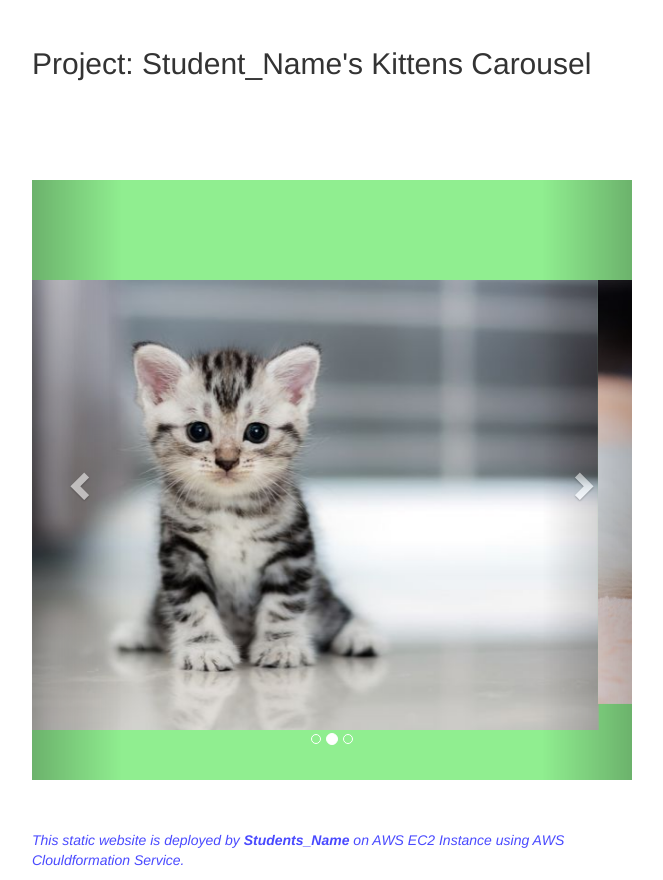
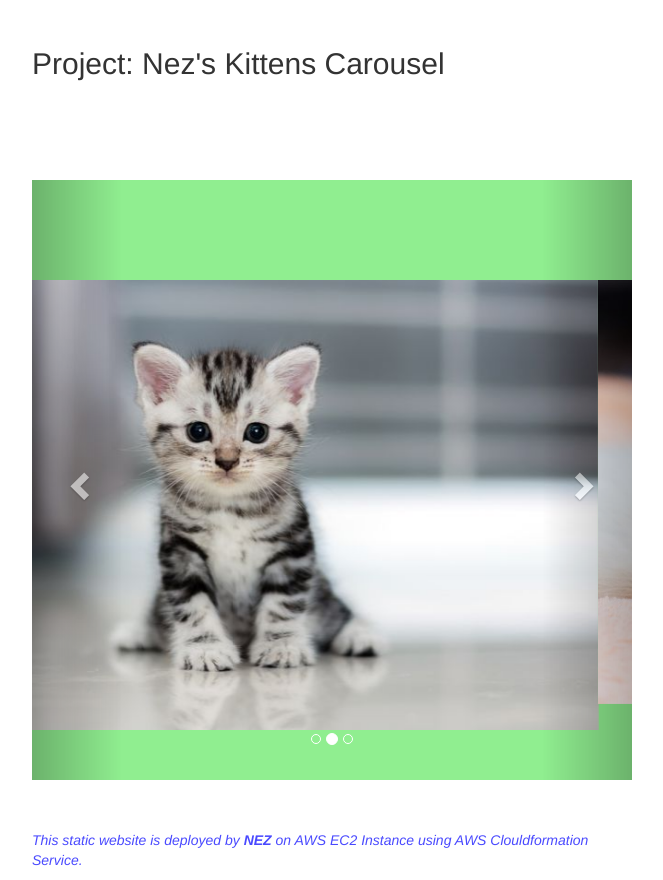
Before and after one commit to NEZIRIBAS/my-repository, a plain HTML site: page 101-kittens-carousel-static-website-ec2/static-web/index.html in a window 1280 px wide. Shown: the part 203-1083 px from the top of the page, without its empty margins (308-971 px from the left). Drawn offline with nearby package versions, Linux system fonts and the light colour scheme.

Commit message:
update index.html

```diff
--- a/101-kittens-carousel-static-website-ec2/static-web/index.html
+++ b/101-kittens-carousel-static-website-ec2/static-web/index.html
@@ -45,7 +45,7 @@
 
   <div><img style="width:300px; height:100px" src="https://clarusway.com/wp-content/uploads/2022/12/clarusway-logo-black.png" /></div>
 
-  <h2> Project: Student_Name's Kittens Carousel</h2>
+  <h2> Project: Nez's Kittens Carousel</h2>
 
   <div id="myCarousel" class="carousel slide" data-ride="carousel">
     <!-- Indicators -->
@@ -80,7 +80,7 @@
   </div>
 
 
-  <p class="footnote"><i>This static website is deployed by <b> Students_Name </b> on AWS EC2 Instance using AWS
+  <p class="footnote"><i>This static website is deployed by <b> NEZ </b> on AWS EC2 Instance using AWS
       Clouldformation Service.</i></p>
 </body>
 
```
Also changed, not shown: 2 other files.
